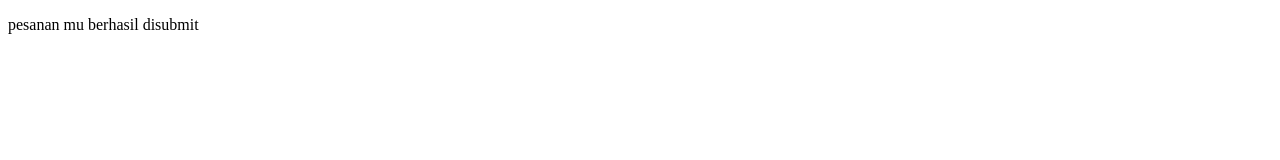
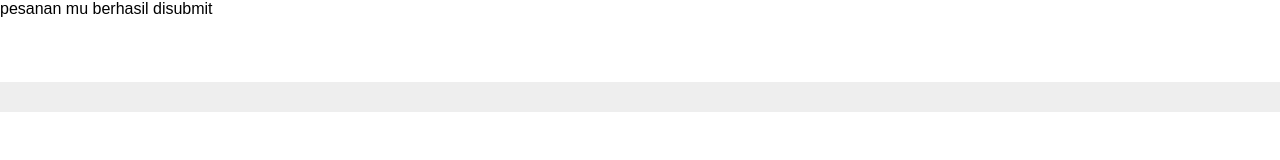
Before and after one commit to Sobari06/Bismit2023, a plain HTML site: page success.html in a window 1280 px wide. Drawn offline with Linux system fonts and the light colour scheme.

Commit message:
Update success.html

```diff
--- a/success.html
+++ b/success.html
@@ -1,6 +1,12 @@
 <!DOCTYPE html>
 <html>
 <head>
+    	<meta charset="UTF-8">
+		<meta http-equiv="X-UA-Compatible" content="IE=edge">
+		<meta name="viewport" content="width=device-width, initial-scale=1.0">
+		<title>Food Website</title>
+		<link rel="stylesheet" href="https://cdnjs.cloudflare.com/ajax/libs/font-awesome/6.1.1/css/all.min.css" integrity="sha512-KfkfwYDsLkIlwQp6LFnl8zNdLGxu9YAA1QvwINks4PhcElQSvqcyVLLD9aMhXd13uQjoXtEKNosOWaZqXgel0g==" crossorigin="anonymous" referrerpolicy="no-referrer" />
+		<link rel="stylesheet" href="test2.css">
 
 </head>
 <body>
```
